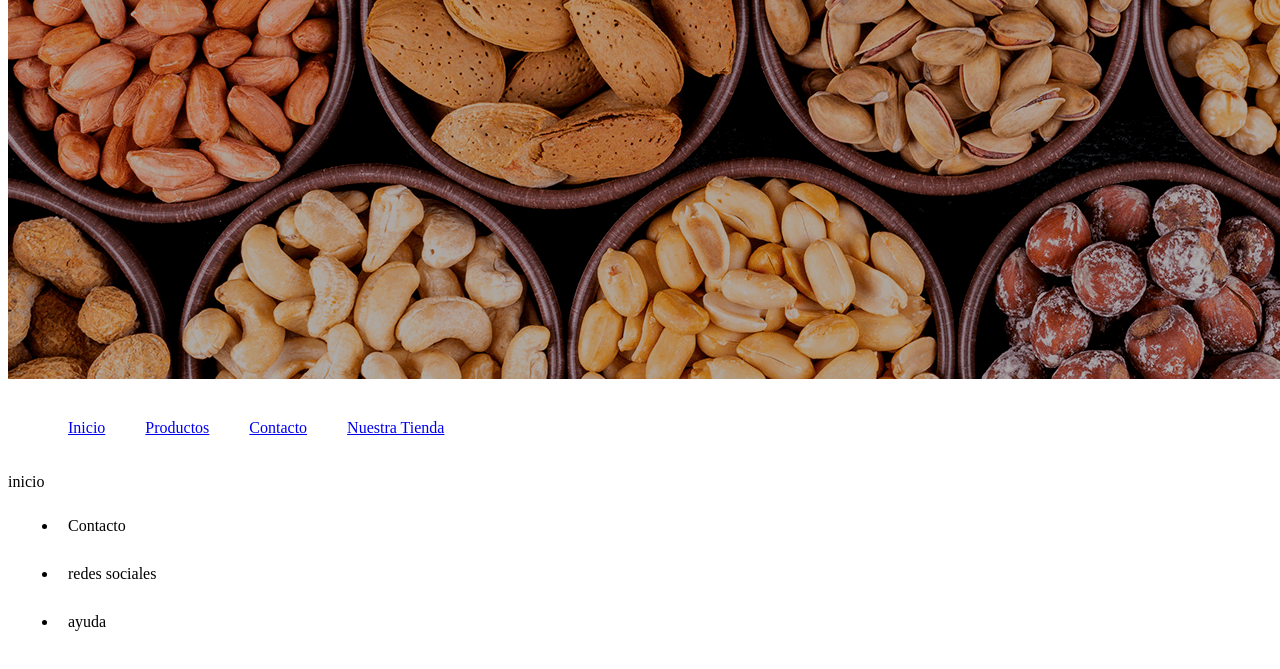
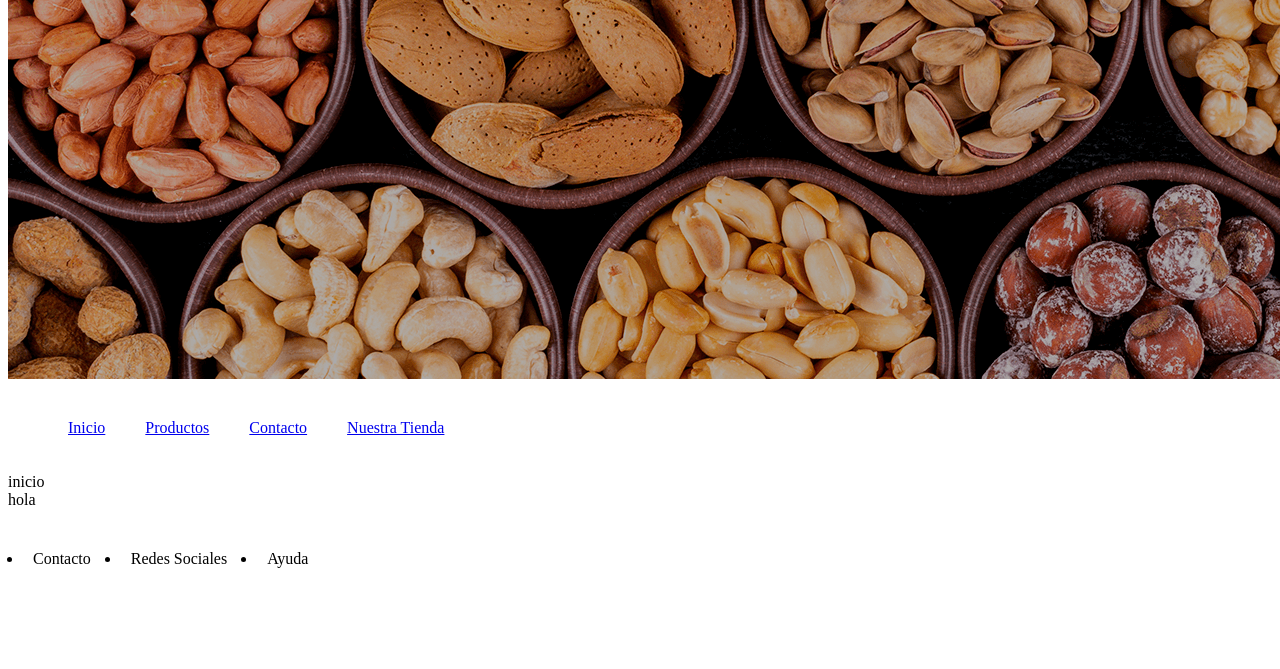
Before and after one commit to beel22/TPEweb1, a plain HTML site: page index.html in a window 1280 px wide. Shown: the part 49-718 px from the top of the page. Drawn offline with Linux system fonts and the light colour scheme.

Commit message:
COMMIT ULTIMO

```diff
--- a/index.html
+++ b/index.html
@@ -34,13 +34,15 @@
     <nav class="informacion">
         <div class="#">inicio</div>
     </nav>
-
+<content>
+    hola
+</content>
     <!--aca comienza el footer-->
     <footer>
-        <ul>
+        <ul class="footer">
             <li>Contacto </li>
-            <li>redes sociales</li>
-            <li>ayuda</li>
+            <li>Redes Sociales</li>
+            <li>Ayuda</li>
         </ul>
 
     </footer>
--- a/style.css
+++ b/style.css
@@ -1,10 +1,11 @@
 .botones{
     display: flex;
     list-style: none;
-
-
 }
-
+.footer{
+    display: flex;
+    padding: 5px;
+}
 li{
     margin: 10px;
     padding: 10px;
```
